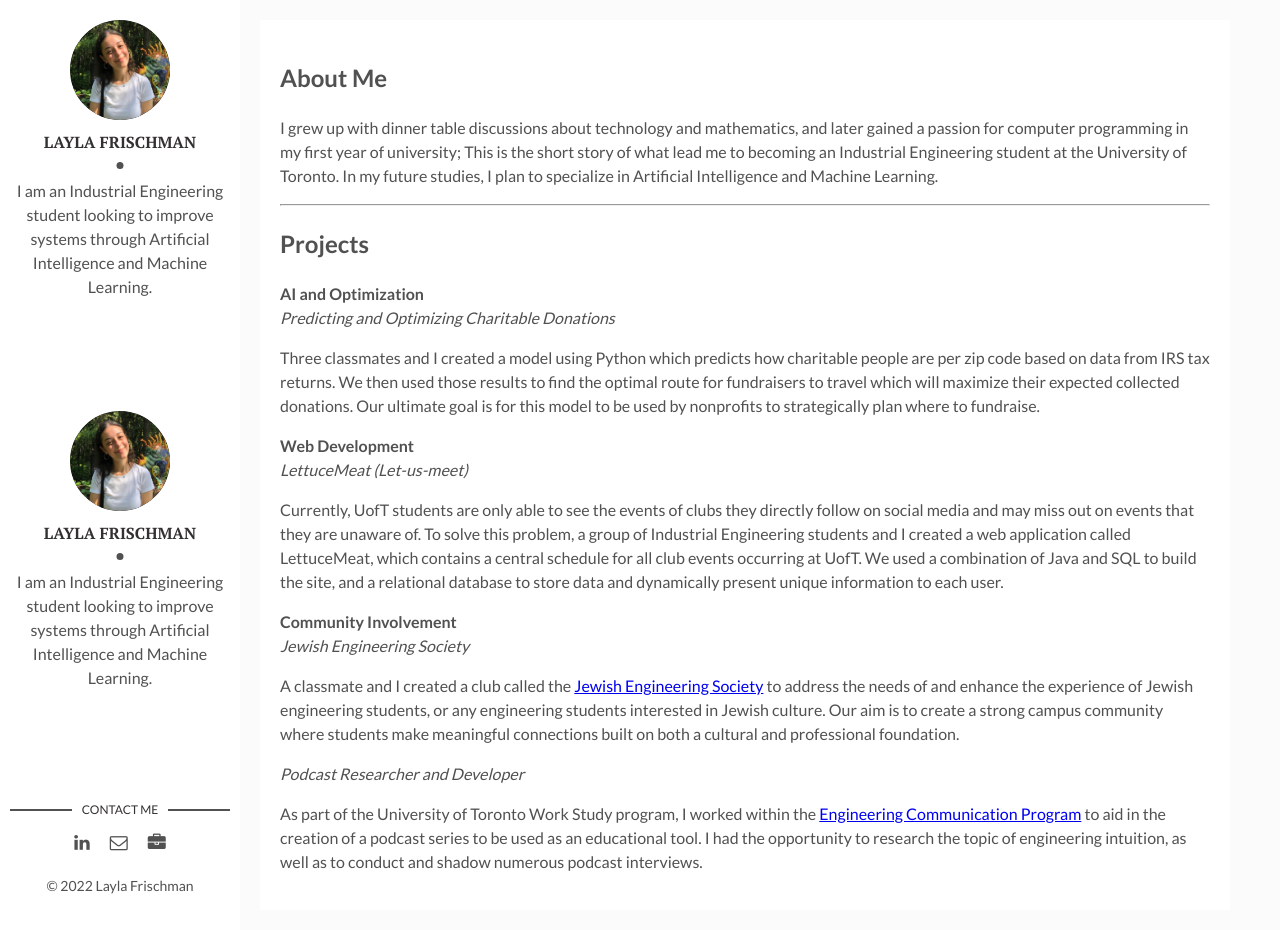
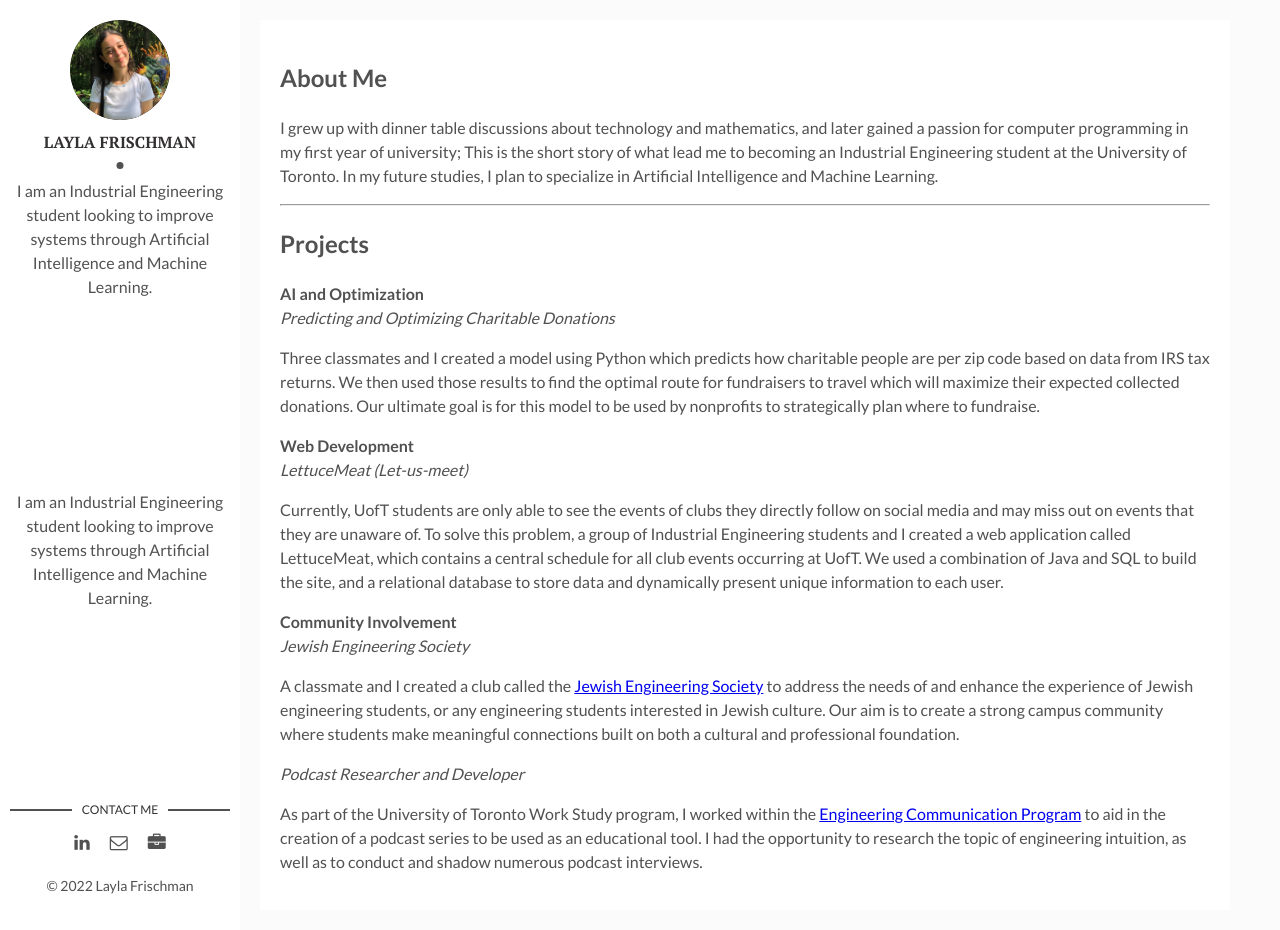
Before and after one commit to laylafrischman/laylafrischman.github.io, a Jekyll site: the page built from index.md, in a window 1280 px wide and 930 px high. Built offline with Jekyll 4.4.1, drawn with Linux system fonts in a browser that asks for light colours.

Commit message:
Update sidebar.html

```diff
--- a/_includes/sidebar.html
+++ b/_includes/sidebar.html
@@ -11,10 +11,6 @@
 
     <header>
     <div class="about">
-      <div class="cover-author-image">
-        <a href="{{ "/" | relative_url }}"><img src="{{ "/assets/img/" | append: site.author.img | relative_url }}" alt="{{ site.author.name }}"></a>
-      </div>
-      <div class="author-name">{{ site.author.name }}</div>
       <p>{{ site.author.about }}</p>
     </div>
   </header>
```
